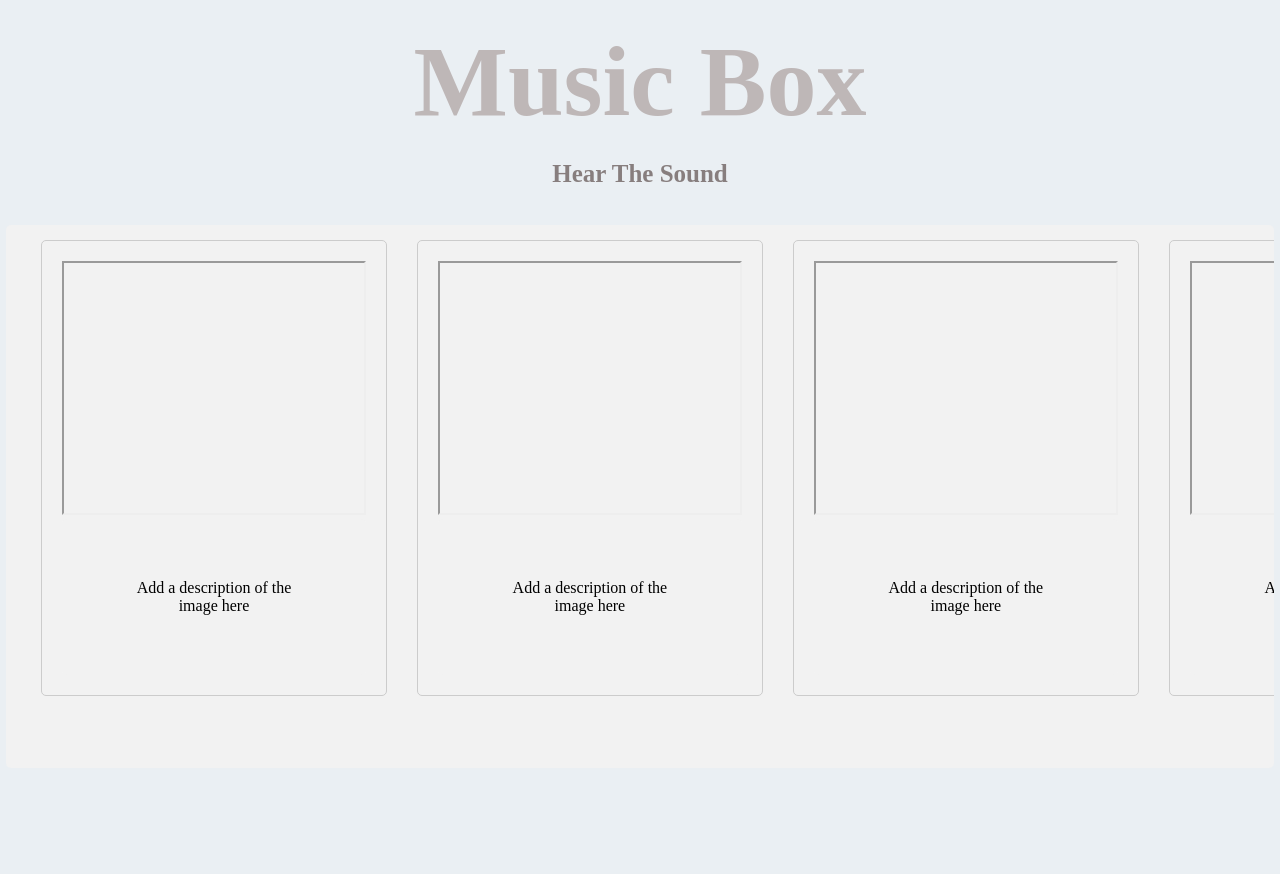
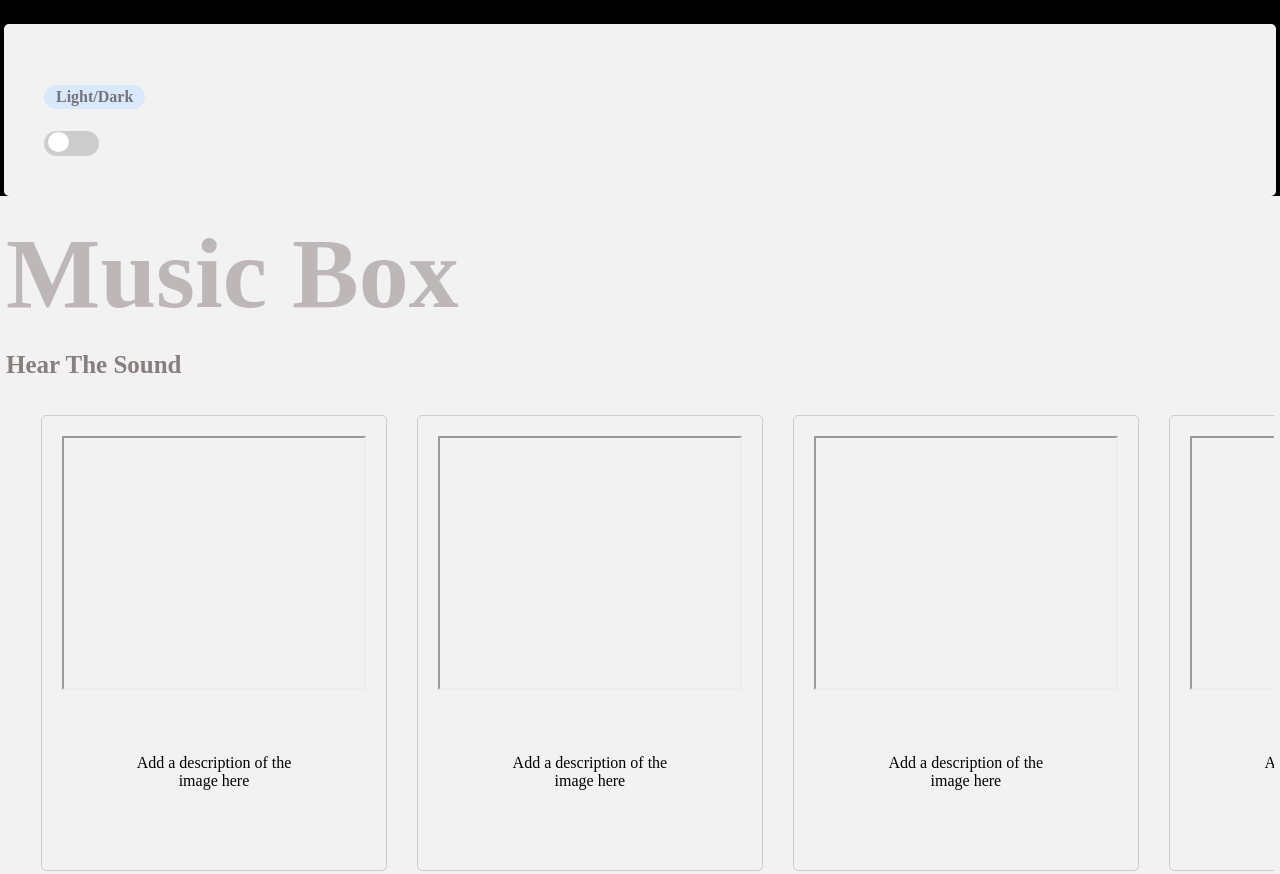
Before and after one commit to vix219/phase-1-project-phoenix-2, a plain HTML site: page index.html in a window 1280 px wide. Shown: the top 874 px of the page. Drawn offline with Linux system fonts and the light colour scheme; no server answers.

Commit message:
toggle-buttn

```diff
--- a/index.html
+++ b/index.html
@@ -6,8 +6,17 @@
     <title>Music Box</title>
     <meta http-equiv="Permissions-Policy" content="compute-pressure=(self)">
 </head>
-
-<body>
+    <body class="dark-mode">
+        <div class="toggleMode">
+            <div>
+                <h4 class="left">Light/Dark</h4>
+                <label class="switch">
+                    <input id="toggleSwitch" type="checkbox">
+                    <span class="slider round"></span>
+                </label>
+            </div>
+        </div>
+        <div>
     <h1>Music Box</h1>
     <h2>Hear The Sound</h2>
 
--- a/index.js
+++ b/index.js
@@ -213,3 +213,16 @@ function submitForm() {
   });
 }
 submitForm();
+
+const toggleSwitch = document.getElementById('toggleSwitch');
+toggleSwitch.addEventListener('click', toggleMode());
+
+function toggleMode() {
+  const currentColor = document.body.style.backgroundColor;
+  if(currentColor === 'white' || currentColor === 'black') {
+    document.body.style.backgroundColor = 'black';
+  } else {
+    document.body.style.backgroundColor = 'white';
+  }
+}
+toggleMode();
--- /dev/null
+++ b/reset.css
@@ -0,0 +1,41 @@
+/*
+  Josh's Custom CSS Reset
+  https://www.joshwcomeau.com/css/custom-css-reset/
+*/
+
+*, *::before, *::after {
+    box-sizing: border-box;
+  }
+
+  * {
+    margin: 0;
+  }
+
+  body {
+    line-height: 1.5;
+    -webkit-font-smoothing: antialiased;
+  }
+
+  img, picture, video, canvas, svg {
+    display: block;
+    max-width: 100%;
+  }
+
+  input, button, textarea, select {
+    font: inherit;
+  }
+
+  p, h1, h2, h3, h4, h5, h6 {
+    overflow-wrap: break-word;
+  }
+
+  p {
+    text-wrap: pretty;
+  }
+  h1, h2, h3, h4, h5, h6 {
+    text-wrap: balance;
+  }
+
+  #root, #__next {
+    isolation: isolate;
+  }
--- a/style.css
+++ b/style.css
@@ -6,11 +6,98 @@ body {
   background-position: bottom;
   background-repeat: no-repeat;
   padding: 1rem;
-  background-color: #e2e8eeb6;
+  background-color: #eee2e8b6;
   display: flex;
   flex-direction: column;
   justify-content: center;
   align-items: center;
+  background-color: white;
+  transition: background-color 0.5s ease;
+}
+
+.toggleMode {
+  display: flex;
+  flex-direction: column;
+  align-items: start;
+  width: 100%;
+}
+
+.toggleSwitch {
+  background-color: black;
+  color: white;
+}
+.left {
+  size: 15px;
+  /* margin-left: -850px; */
+  padding: 3px 12px 3px 12px;
+  border-radius: 20px;
+  font-weight: bold;
+  border: 0px solid;
+  outline: none;
+  background-color: #D9E8FB;
+  color: #74747c;
+}
+
+.switch {
+  /* margin-left: -900px; */
+  position: relative;
+  display: inline-block;
+  width: 55px;
+  height: 25px;
+}
+
+.switch input {
+  opacity: 0;
+  width: 0;
+  height: 0;
+}
+
+/* The slider */
+.slider {
+  position: absolute;
+  cursor: pointer;
+  top: 0;
+  left: 0;
+  right: 0;
+  bottom: 0;
+  background-color: #ccc;
+  -webkit-transition: .4s;
+  transition: .4s;
+}
+
+.slider:before {
+  position: absolute;
+  content: "";
+  height: 20px;
+  width: 21px;
+  left: 4px;
+  bottom: 4px;
+  background-color: white;
+  -webkit-transition: .4s;
+  transition: .4s;
+}
+
+input:checked + .slider {
+  background-color: #2196F3;
+}
+
+input:focus + .slider {
+  box-shadow: 0 0 1px #2196F3;
+}
+
+input:checked + .slider:before {
+  -webkit-transform: translateX(26px);
+  -ms-transform: translateX(26px);
+  transform: translateX(26px);
+}
+
+/* Rounded sliders */
+.slider.round {
+  border-radius: 25px;
+}
+
+.slider.round:before {
+  border-radius: 50%;
 }
 
 div.gallery {
```
